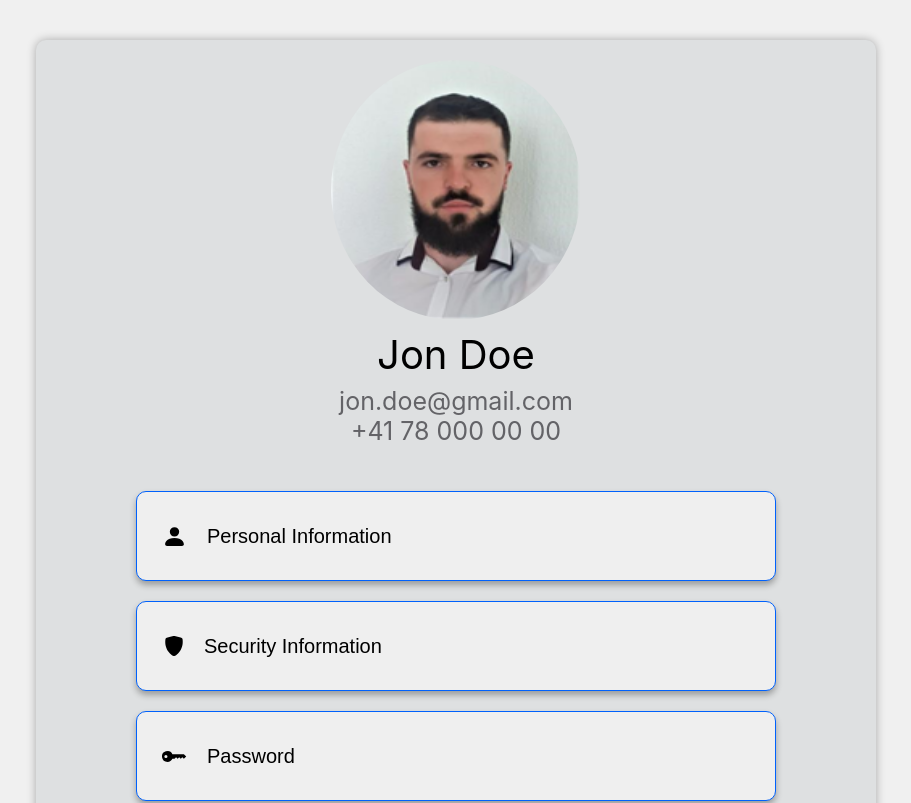
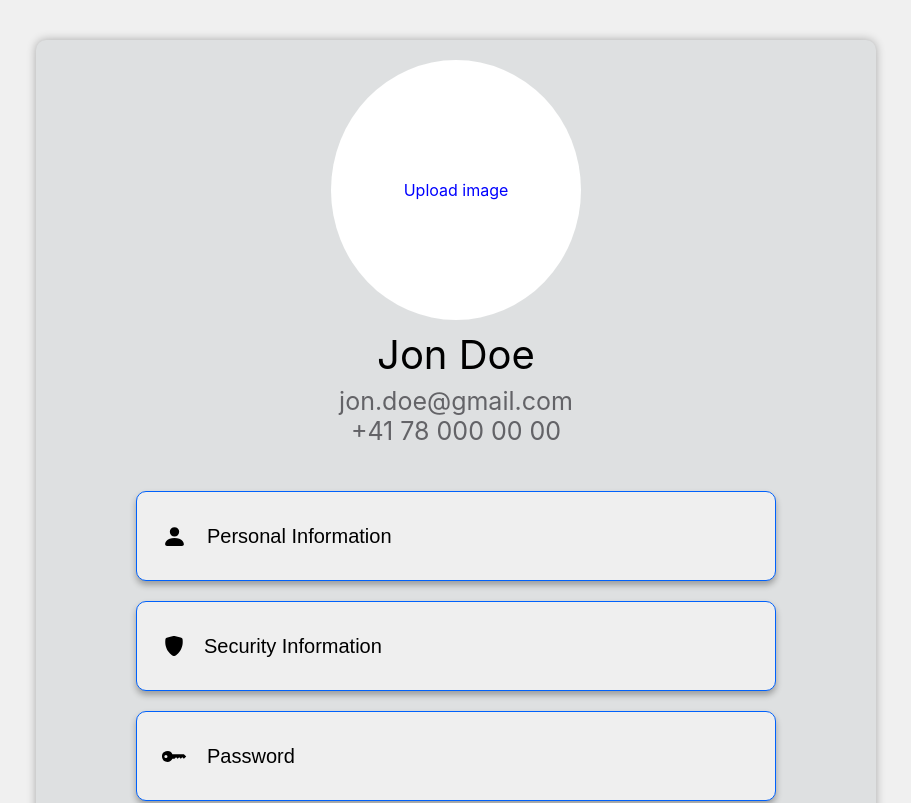
Before and after one commit to valonbajramii/rs-project, a React (Create React App) app: page /profile in a window 1280 px wide. Shown: the top 803 px of the page, without its empty margins (184-1095 px from the left). Built offline with nearby package versions, Linux system fonts and the light colour scheme.

Commit message:
modified

```diff
--- a/src/Pages/Profile/Profile.css
+++ b/src/Pages/Profile/Profile.css
@@ -57,12 +57,56 @@
   margin-bottom: 20px;
 }
 
+.profile-photo-container {
+  display: flex;
+  flex-direction: column;
+  align-items: center;
+}
+
+.custom-file-upload {
+  cursor: pointer;
+  padding: 10px;
+  border: 1px solid #ccc;
+  border-radius: 10px;
+  background-color: #f0f0f0;
+  text-align: center;
+}
+
+.uploaded-image-container {
+  display: flex;
+  flex-direction: column;
+  align-items: center;
+}
+
 .profile-photo {
   border-radius: 50%;
   border: none;
   width: 250px;
   height: 260px;
   margin-bottom: 10px;
+}
+
+.profile-photo-empty {
+  display: flex;
+  text-align: center;
+  justify-content: center;
+  align-items: center;
+  border-radius: 50%;
+  border: none;
+  width: 250px;
+  height: 260px;
+  margin-bottom: 10px;
+  background-color: white;
+  color: blue;
+}
+
+.delete-button {
+  background-color: red;
+  color: white;
+  border: none;
+  padding: 5px 10px;
+  border-radius: 5px;
+  cursor: pointer;
 }
 
 .input11 {
--- a/src/Pages/Profile/Profile.jsx
+++ b/src/Pages/Profile/Profile.jsx
@@ -54,6 +54,104 @@
 // };
 
 // export default Profile;
+//////////////////////////////////////////////////////////////////////////////////////////////////////////////////
+// import React, { useState } from "react";
+// import "./Profile.css";
+// import PersonFill from "../../icons/person-fill.svg";
+// import ShieldFill from "../../icons/shield-fill.svg";
+// import KeyFill from "../../icons/key-fill.svg";
+// import GearFill from "../../icons/gear-fill.svg";
+// import Photo from "../../images/foto.png";
+// import LogoutIcon from "../../icons/box-arrow-left.svg";
+// import GeoaltIcon from "../../icons/geo-alt.svg";
+// import PersonalInfoModal from "../../Components/PersonalInfoModal/PersonalInfoModal";
+
+// const Profile = () => {
+//   const [isModalVisible, setModalVisible] = useState(false);
+
+//   const user = {
+//     name: "Jon Doe",
+//     email: "jon.doe@gmail.com",
+//     number: "+41 78 000 00 00",
+//     birthday: "05.06.1989",
+//     street: "Teststr. 23",
+//     zip: "8001",
+//     state: "Zürich",
+//   };
+
+//   const openModal = () => {
+//     setModalVisible(true);
+//   };
+
+//   const closeModal = () => {
+//     setModalVisible(false);
+//   };
+
+//   return (
+//     <div className="container11">
+//       <div className="content-container11">
+//         <img className="profile-photo" src={Photo} alt="Profile" />
+//         <div className="text-info">
+//           <h1 className="profile-h1">{user.name}</h1>
+//           <h3 className="profile-h3">{user.email}</h3>
+//           <h3 className="profile-h3">{user.number}</h3>
+//         </div>
+//         <div className="input-container11">
+//           <button className="input11" onClick={openModal}>
+//             <img
+//               className="person-fill"
+//               src={PersonFill}
+//               alt="Personal Information"
+//             />
+//             Personal Information
+//           </button>
+//           <button className="input11">
+//             <img
+//               className="shield-fill"
+//               src={ShieldFill}
+//               alt="Security Information"
+//             />
+//             Security Information
+//           </button>
+//           <button className="input11">
+//             <img className="key-fill" src={KeyFill} alt="Password" />
+//             Password
+//           </button>
+//           <button className="input11">
+//             <img className="gear-fill" src={GearFill} alt="Settings" />
+//             Settings
+//           </button>
+//         </div>
+//         <div className="button-container11">
+//           <button className="button11">
+//             <img className="logout-icon" src={LogoutIcon} alt="Log out" />
+//             Log out
+//           </button>
+//         </div>
+//       </div>
+
+//       <PersonalInfoModal isVisible={isModalVisible} onClose={closeModal}>
+//         <h2 className="personal-info-h2">
+//           <img className="person-icon-modal" src={PersonFill} />
+//           Personal Information
+//         </h2>
+//         <p>Legal name: {user.name}</p>
+//         <p>Birthday: {user.birthday}</p>
+//         <p>Email: {user.email}</p>
+//         <p>Mobile: {user.number}</p>
+//         <h2 className="address-info-h2">
+//           <img className="geoalt-icon" src={GeoaltIcon} />
+//           Address Information
+//         </h2>
+//         <p>Street & Nr: {user.street}</p>
+//         <p>ZIP Code: {user.zip}</p>
+//         <p> State: {user.state}</p>
+//       </PersonalInfoModal>
+//     </div>
+//   );
+// };
+
+// export default Profile;
 
 import React, { useState } from "react";
 import "./Profile.css";
@@ -61,13 +159,13 @@ import PersonFill from "../../icons/person-fill.svg";
 import ShieldFill from "../../icons/shield-fill.svg";
 import KeyFill from "../../icons/key-fill.svg";
 import GearFill from "../../icons/gear-fill.svg";
-import Photo from "../../images/foto.png";
 import LogoutIcon from "../../icons/box-arrow-left.svg";
 import GeoaltIcon from "../../icons/geo-alt.svg";
 import PersonalInfoModal from "../../Components/PersonalInfoModal/PersonalInfoModal";
 
 const Profile = () => {
   const [isModalVisible, setModalVisible] = useState(false);
+  const [uploadedImage, setUploadedImage] = useState(null);
 
   const user = {
     name: "Jon Doe",
@@ -87,10 +185,51 @@ const Profile = () => {
     setModalVisible(false);
   };
 
+  const handleImageUpload = (event) => {
+    const file = event.target.files[0];
+    if (file) {
+      const reader = new FileReader();
+      reader.onloadend = () => {
+        setUploadedImage(reader.result);
+      };
+      reader.readAsDataURL(file);
+    }
+  };
+
+  const handleImageDelete = () => {
+    setUploadedImage(null);
+  };
+
   return (
     <div className="container11">
       <div className="content-container11">
-        <img className="profile-photo" src={Photo} alt="Profile" />
+        <div className="profile-photo-container">
+          {!uploadedImage && (
+            <>
+              <input
+                type="file"
+                id="file-input"
+                onChange={handleImageUpload}
+                style={{ display: "none" }}
+              />
+              <label htmlFor="file-input" className="profile-photo-empty">
+                Upload image
+              </label>
+            </>
+          )}
+          {uploadedImage && (
+            <div className="uploaded-image-container">
+              <img
+                className="profile-photo"
+                src={uploadedImage}
+                alt="Uploaded"
+              />
+              <button className="delete-button" onClick={handleImageDelete}>
+                Delete
+              </button>
+            </div>
+          )}
+        </div>
         <div className="text-info">
           <h1 className="profile-h1">{user.name}</h1>
           <h3 className="profile-h3">{user.email}</h3>
@@ -132,7 +271,7 @@ const Profile = () => {
 
       <PersonalInfoModal isVisible={isModalVisible} onClose={closeModal}>
         <h2 className="personal-info-h2">
-          <img className="person-icon-modal" src={PersonFill} />
+          <img className="person-icon-modal" src={PersonFill} alt="icon" />
           Personal Information
         </h2>
         <p>Legal name: {user.name}</p>
@@ -140,7 +279,7 @@ const Profile = () => {
         <p>Email: {user.email}</p>
         <p>Mobile: {user.number}</p>
         <h2 className="address-info-h2">
-          <img className="geoalt-icon" src={GeoaltIcon} />
+          <img className="geoalt-icon" src={GeoaltIcon} alt="icon" />
           Address Information
         </h2>
         <p>Street & Nr: {user.street}</p>
```
